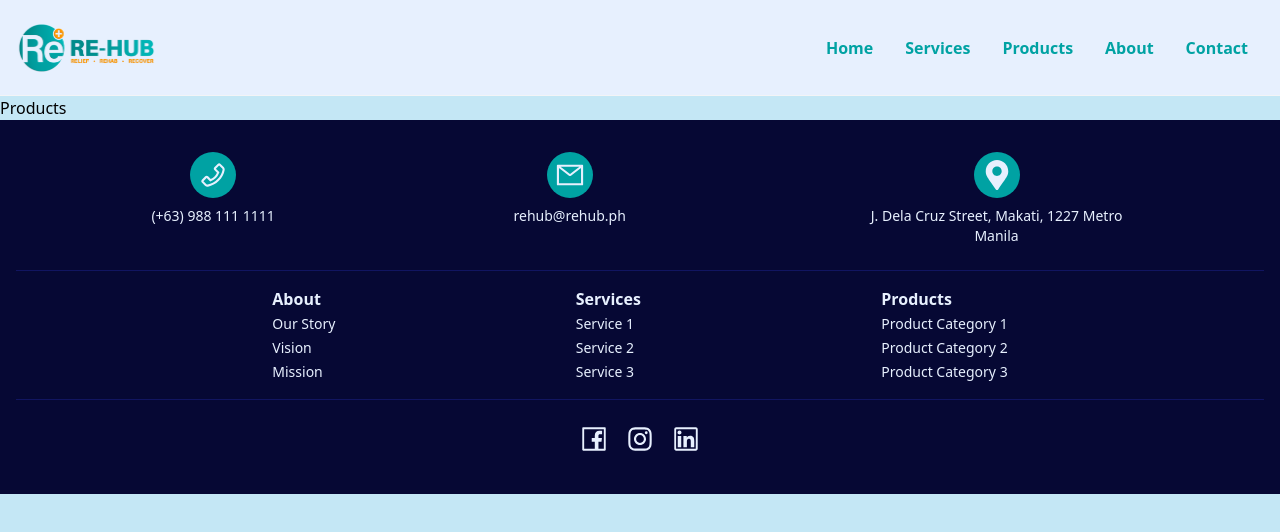
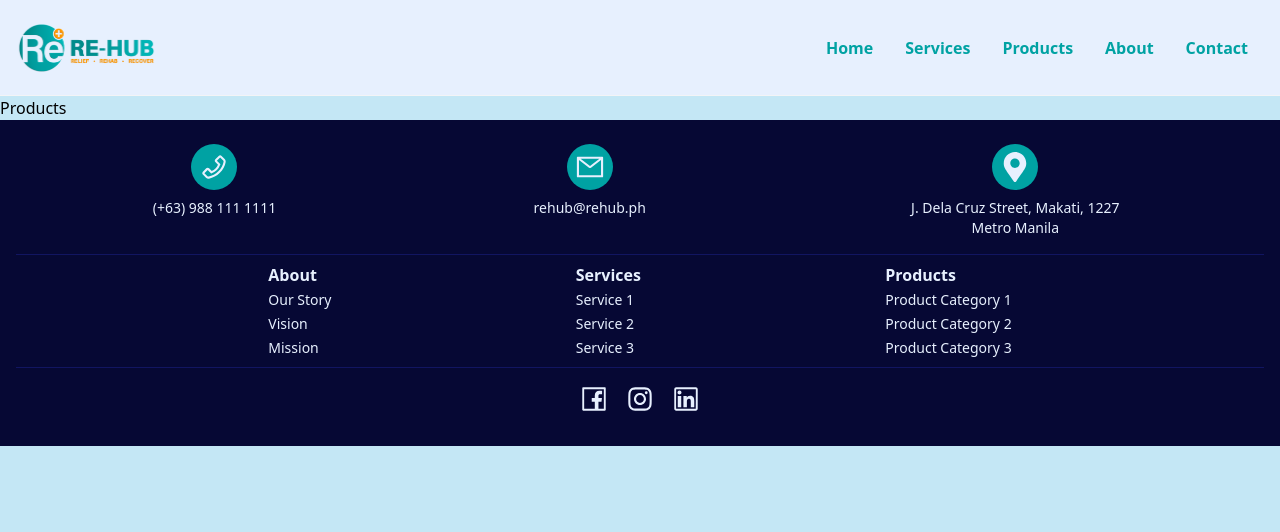
Before and after one commit to Mewguel/ReHub, a React (Create React App) app: page /about in a window 1280 px wide. Shown: the top 532 px of the page. Built offline with nearby package versions, Linux system fonts and the light colour scheme.

Commit message:
Fix: modified footer paddings

```diff
--- a/src/components/Footer.jsx
+++ b/src/components/Footer.jsx
@@ -12,7 +12,7 @@ import { FaMapMarkerAlt } from "react-icons/fa";
 const Footer = () => {
   return (
     <div className="flex flex-col bg-rehub-deepblue bottom-0 p-4 text-rehub-lightblue ">
-      <div className="upper-footer-container flex mx-auto justify-evenly items-start p-4 w-full border-b-[1px] border-[#111561] text-sm">
+      <div className="upper-footer-container flex mx-auto justify-evenly items-start p-2 w-full border-b-[1px] border-[#111561] text-sm">
         <div className="flex flex-col justify-center items-center mx-auto">
           <div className="flex bg-rehub-cerulean rounded-full p-2 justify-center w-fit">
             <AiOutlinePhone size={30} />
@@ -35,7 +35,7 @@ const Footer = () => {
           <div className="flex bg-rehub-cerulean rounded-full p-2 justify-center w-fit">
             <FaMapMarkerAlt size={30} />
           </div>
-          <div className="flex mx-auto p-2 md:max-w-[280px] max-w-[140px]">
+          <div className="flex mx-auto p-2 md:max-w-[240px] max-w-[140px]">
             <p className="text-center">
               J. Dela Cruz Street, Makati, 1227 Metro Manila
             </p>
@@ -43,7 +43,7 @@ const Footer = () => {
         </div>
       </div>
 
-      <div className="bottom-footer-container flex mx-auto justify-evenly items-start p-4 w-full border-b-[1px] border-[#111561]">
+      <div className="bottom-footer-container flex mx-auto justify-evenly items-start p-2 w-full border-b-[1px] border-[#111561]">
         <div className="about flex flex-col">
           <a href="/">
             <span className="text-md font-semibold pb-2">About</span>
@@ -108,7 +108,7 @@ const Footer = () => {
         </div>
       </div>
 
-      <div className="socials-container flex mx-auto justify-center items-start p-4 w-full">
+      <div className="socials-container flex mx-auto justify-center items-start p-2 w-full">
         {/* Add links to these platforms */}
         <div className="flex bg-transparent  rounded-full p-2 justify-center w-fit">
           <AiOutlineFacebook size={30} />
```
